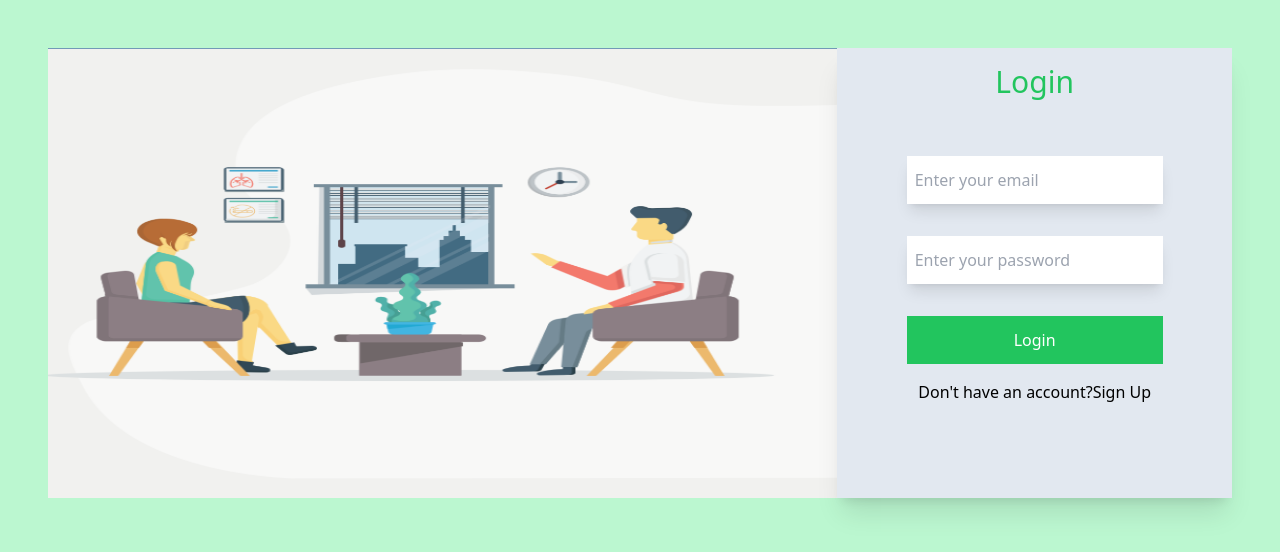
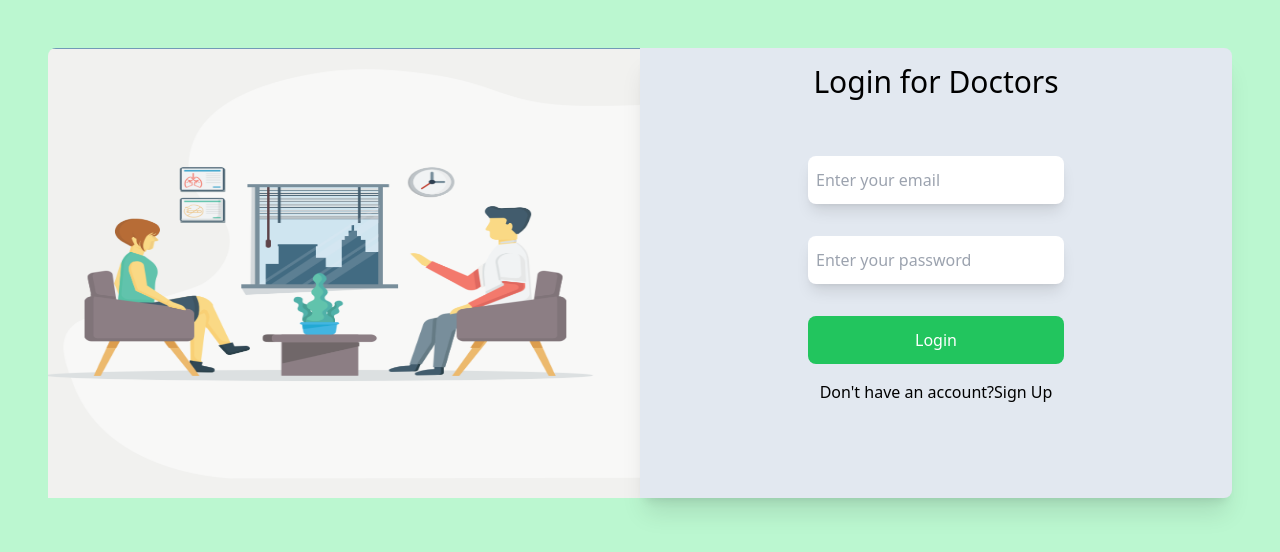
Before and after one commit to KrishDave1/CureHealth-FrontEnd, a React (Vite) app in the folder CureHealth-FrontEnd/: page /loginDoc in a window 1280 px wide. Before the commit this address led to /login. Shown: the top 552 px of the page. Built offline with nearby package versions, Linux system fonts and the light colour scheme.

Commit message:
All changes updated

```diff
--- a/CureHealth-FrontEnd/src/App.jsx
+++ b/CureHealth-FrontEnd/src/App.jsx
@@ -7,7 +7,6 @@ import HomePage from "./pages/HomePage";
 import LoginPage from "./pages/LoginPage";
 import { Routes, Route } from "react-router-dom";
 import PrivateRoute from "./utils/PrivateRoute";
-
 import Primary from "./pages/Primary";
 import Mental from "./pages/Mental";
 import Contact from "./pages/Contact";
@@ -26,6 +25,7 @@ import Video from "./pages/Video.jsx";
 import Chatlogin from "./pages/Chatlogin.jsx";
 import DashboardMain from "./components/DashboardMain";
 import { Outlet } from "react-router-dom";
+import LoginDoc from "./pages/LoginDoc";
 
 const App = () => {
   const { userId } = useGlobalContext();
@@ -214,6 +214,7 @@ const App = () => {
             </>
           }
         />
+        <Route path='/loginDoc' element={<LoginDoc />} />
         <Route path='/login' element={<LoginPage />} />
       </Routes>
       {/* <CureHealthSection /> */}
--- a/CureHealth-FrontEnd/src/components/DashboardMain.jsx
+++ b/CureHealth-FrontEnd/src/components/DashboardMain.jsx
@@ -1,4 +1,4 @@
-import React from 'react'
+import React from 'react';
 import { useGlobalContext } from "../context";
 
 const DashboardMain = () => {
@@ -12,7 +12,6 @@ const DashboardMain = () => {
         return data;
     };
     let data = Userdata();
-    console.log(data);
     return (
     <div>DashboardMain</div>
   )
--- a/CureHealth-FrontEnd/src/context.jsx
+++ b/CureHealth-FrontEnd/src/context.jsx
@@ -86,7 +86,6 @@ const AppProvider = ({ children }) => {
         email: e.target.email.value,
         password: e.target.password.value,
         phone_number: e.target.phone.value,
-        // gender: e.target.gender.value,
         blood_Group: e.target.bg.value,
       }),
     });
@@ -221,7 +220,8 @@ const AppProvider = ({ children }) => {
 
     const loadDataDoc = async () => {
       const result = await fetchDataDoc();
-        if (result.message !== "User exists but is not of type Doctor.") {
+      console.log(result);
+        if (result.message !== "User exists but is not of Doctor type.") {
           setAbout(result.about);
           setSpecialization(result.specialization);
           setIsFree(result.is_Free);
--- a/CureHealth-FrontEnd/src/pages/Appointments.jsx
+++ b/CureHealth-FrontEnd/src/pages/Appointments.jsx
@@ -20,6 +20,7 @@ const Appointments = () => {
   const [data, setDoctypes] = useState([]);
   const [fetch1, setFetch] = useState(false);
   const [fetch2, setFetch2] = useState(false);
+  const [random, setRandom] = useState("");
 
   const { email } = useGlobalContext();
   const getDoc = useCallback(async () => {
@@ -35,6 +36,7 @@ const Appointments = () => {
   useEffect(() => {
     getDoc();
   }, [getDoc]);
+
   const fetchData = useCallback(async () => {
     const res = await fetch(
       `http://127.0.0.1:8000/data/doctors/?specialization=${special}`
@@ -65,32 +67,30 @@ const Appointments = () => {
           email: data[0].email,
           phone_number: data[0].phone_number,
           specialization: data[0].specialization,
-          is_email_verified: data[0].is_email_verified,
-          is_phone_verified: data[0].is_phone_verified,
           about: data[0].about,
           is_Free: false,
-          is_active: data[0].is_active,
-          first_name: data[0].first_name,
-          last_name: data[0].last_name,
         }),
       }
     );
     const data1 = await response.json();
     console.log(data1);
   };
-  //function to generate random string
-  // function generateRandomString(length) {
-  //   let result = "";
-  //   const characters =
-  //     "ABCDEFGHIJKLMNOPQRSTUVWXYZabcdefghijklmnopqrstuvwxyz0123456789";
-  //   const charactersLength = characters.length;
-  //   for (let i = 0; i < length; i++) {
-  //     result += characters.charAt(Math.floor(Math.random() * charactersLength));
-  //   }
-  //   setRandom(result);
-  // }
-  // generateRandomString(6);
-
+  // function to generate random string
+  useEffect(() => {
+    function generateRandomString(length) {
+      let result = "";
+      const characters =
+        "ABCDEFGHIJKLMNOPQRSTUVWXYZabcdefghijklmnopqrstuvwxyz0123456789";
+      const charactersLength = characters.length;
+      for (let i = 0; i < length; i++) {
+        result += characters.charAt(
+          Math.floor(Math.random() * charactersLength)
+        );
+      }
+      setRandom(result);
+    }
+    generateRandomString(6);
+  },[])
   const PostDoc = async () => {
     const response = await fetch(
       `http://127.0.0.1:8000/email-sender/send-email/`,
@@ -112,7 +112,9 @@ const Appointments = () => {
     alert(data3.alert);
     console.log(data3);
   };
+
   const putDoc = async () => {
+    console.log("data" + data);
     const response = await fetch(
       `http://127.0.0.1:8000/email-sender/send-email/`,
       {
@@ -123,7 +125,6 @@ const Appointments = () => {
         body: JSON.stringify({
           subject_Type: 3,
           email: data[0].email,
-
           video_Call_Link: `http://localhost:5173/video/`,
           room_ID: "88888888",
         }),
@@ -133,9 +134,9 @@ const Appointments = () => {
     alert(data2.alert);
     console.log(data2);
   };
-  useEffect(() => {
-    putDoc();
-  }, []);
+
+  putDoc();
+
   function handlesubmit(e) {
     e.preventDefault();
     setFetch(true);
@@ -161,7 +162,6 @@ const Appointments = () => {
           Fetch doctors
         </button>
         <button
-          onClick={putDoc}
           className="bg-red-300 m-4 p-3 rounded-xl w-1/3 text-white"
         >
           Ask for appointment
--- a/CureHealth-FrontEnd/src/pages/LoginDoc.jsx
+++ b/CureHealth-FrontEnd/src/pages/LoginDoc.jsx
@@ -4,19 +4,23 @@ import React, { useEffect } from "react";
 import { useGlobalContext } from "../context";
 import { Link } from "react-router-dom";
 
-const LoginPage = () => {
+const LoginDoc = () => {
   const { contextData } = useGlobalContext();
 
   return (
     <>
       <div className='flex flex-col h-screen bg-green-200'>
         <div className='flex m-12'>
-          <div className='w-2/3'>
-            <img src='Login.png' alt='Image' className='w-full h-[450px]' />
+          <div className='w-1/2'>
+            <img
+              src='Login.png'
+              alt='Image'
+              className='w-full h-[450px] rounded-tl-lg'
+            />
           </div>
-          <div className='flex flex-col items-center w-1/3 shadow-xl bg-slate-200'>
-            <div className='login-page text-green-500 mt-4 text-center text-3xl'>
-              <h1>Login</h1>
+          <div className='flex flex-col items-center w-1/2 shadow-xl bg-slate-200 rounded-r-lg'>
+            <div className='login-page mt-4 text-center text-3xl'>
+              <h1>Login for Doctors</h1>
             </div>
             <form
               onSubmit={contextData.loginUser}
@@ -27,34 +31,26 @@ const LoginPage = () => {
                   type='text'
                   name='email'
                   placeholder='Enter your email'
-                  className='p-2 shadow-lg w-full h-12'
+                  className='p-2 shadow-lg w-full h-12 rounded-lg'
                 />
               </div>
-              {/* <div className='p-4 h-20 '>
-              <input
-                type='text'
-                name='username'
-                placeholder='Enter your username'
-                className='p-2 shadow-lg w-full h-12'
-              />
-            </div> */}
               <div className='p-4 h-20'>
                 <input
                   type='password'
                   name='password'
                   placeholder='Enter your password'
-                  className='p-2 shadow-lg w-full h-12'
+                  className='p-2 shadow-lg w-full h-12 rounded-lg'
                 />
               </div>
               <div className='p-4 flex justify-center'>
                 <input
                   type='submit'
                   value='Login'
-                  className='bg-green-500 text-white p-3 w-64'
+                  className='bg-green-500 text-white p-3 w-64 rounded-lg hover:bg-green-600 ease-linear duration-300 cursor-pointer'
                 />
               </div>
               <div className='flex justify-center'>
-                Don&apos;t have an account? <Link to='/register'> Sign Up</Link>
+                Don&apos;t have an account? <Link to='/registerDoc'> Sign Up</Link>
               </div>
             </form>
           </div>
@@ -64,4 +60,4 @@ const LoginPage = () => {
   );
 };
 
-export default LoginPage;
+export default LoginDoc;
--- a/CureHealth-FrontEnd/src/pages/LoginPage.jsx
+++ b/CureHealth-FrontEnd/src/pages/LoginPage.jsx
@@ -9,11 +9,22 @@ const LoginPage = () => {
     <>
       <div className='flex flex-col h-screen bg-green-200'>
         <div className='flex m-12'>
-          <div className='w-2/3'>
-            <img src='Login.png' alt='Image' className='w-full h-[450px]' />
+          <div className='w-1/2'>
+            <img
+              src='Login.png'
+              alt='Image'
+              className='w-full h-[450px] rounded-tl-lg'
+            />
+            <div className="text-xl text-center bg-slate-50 rounded-bl-lg cursor-pointer">
+              <Link
+                to='/loginDoc'
+              >
+                Doctors Page Login
+              </Link>
+            </div>
           </div>
-          <div className='flex flex-col items-center w-1/3 shadow-xl bg-slate-200'>
-            <div className='login-page text-green-500 mt-4 text-center text-3xl'>
+          <div className='flex flex-col items-center w-1/2 shadow-xl bg-slate-200 rounded-r-lg'>
+            <div className='login-page mt-4 text-center text-3xl'>
               <h1>Login</h1>
             </div>
             <form
@@ -28,14 +39,6 @@ const LoginPage = () => {
                   className='p-2 shadow-lg w-full h-12'
                 />
               </div>
-              {/* <div className='p-4 h-20 '>
-              <input
-                type='text'
-                name='username'
-                placeholder='Enter your username'
-                className='p-2 shadow-lg w-full h-12'
-              />
-            </div> */}
               <div className='p-4 h-20'>
                 <input
                   type='password'
@@ -48,7 +51,7 @@ const LoginPage = () => {
                 <input
                   type='submit'
                   value='Login'
-                  className='bg-green-500 text-white p-3 w-64'
+                  className='bg-green-500 text-white p-3 w-64 rounded-lg hover:bg-green-600 ease-linear duration-300 cursor-pointer'
                 />
               </div>
               <div className='flex justify-center'>
```
Also changed, not shown: 2 other files (tests, documents, lock files or other folders). Lines whose indentation alone changed are shown as unchanged.
